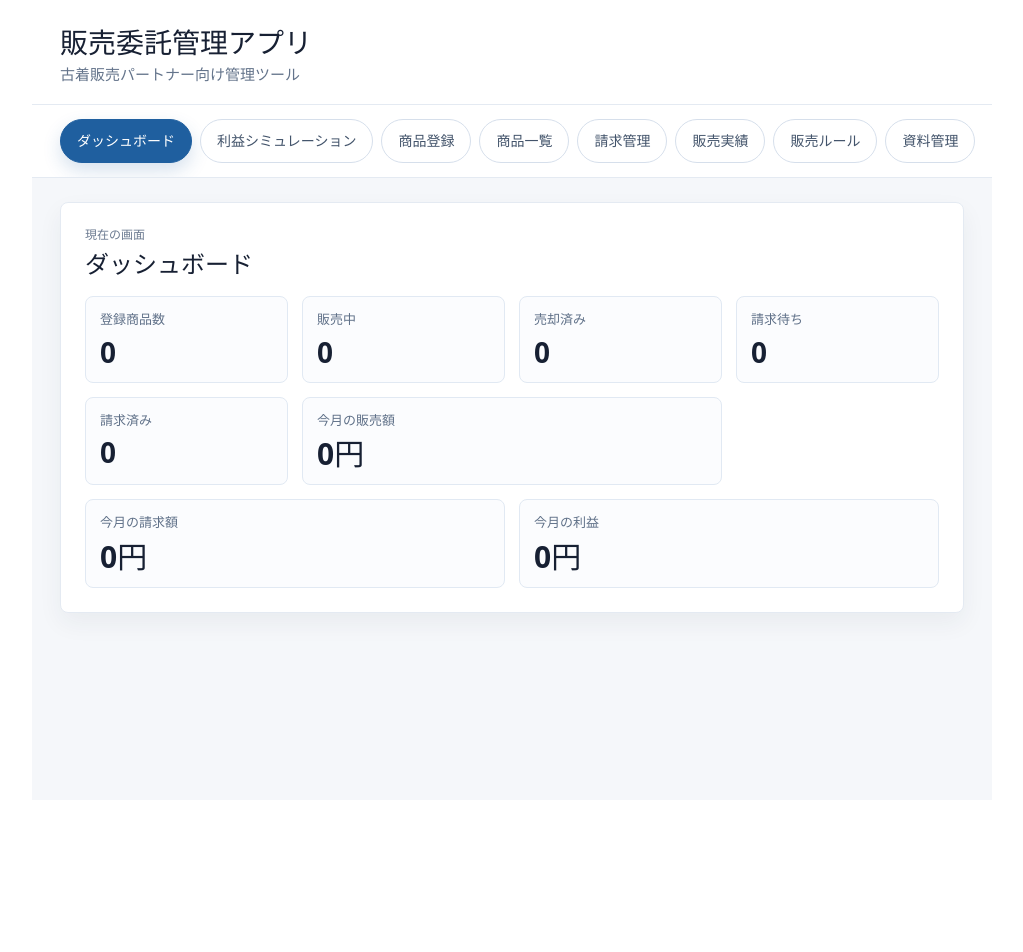
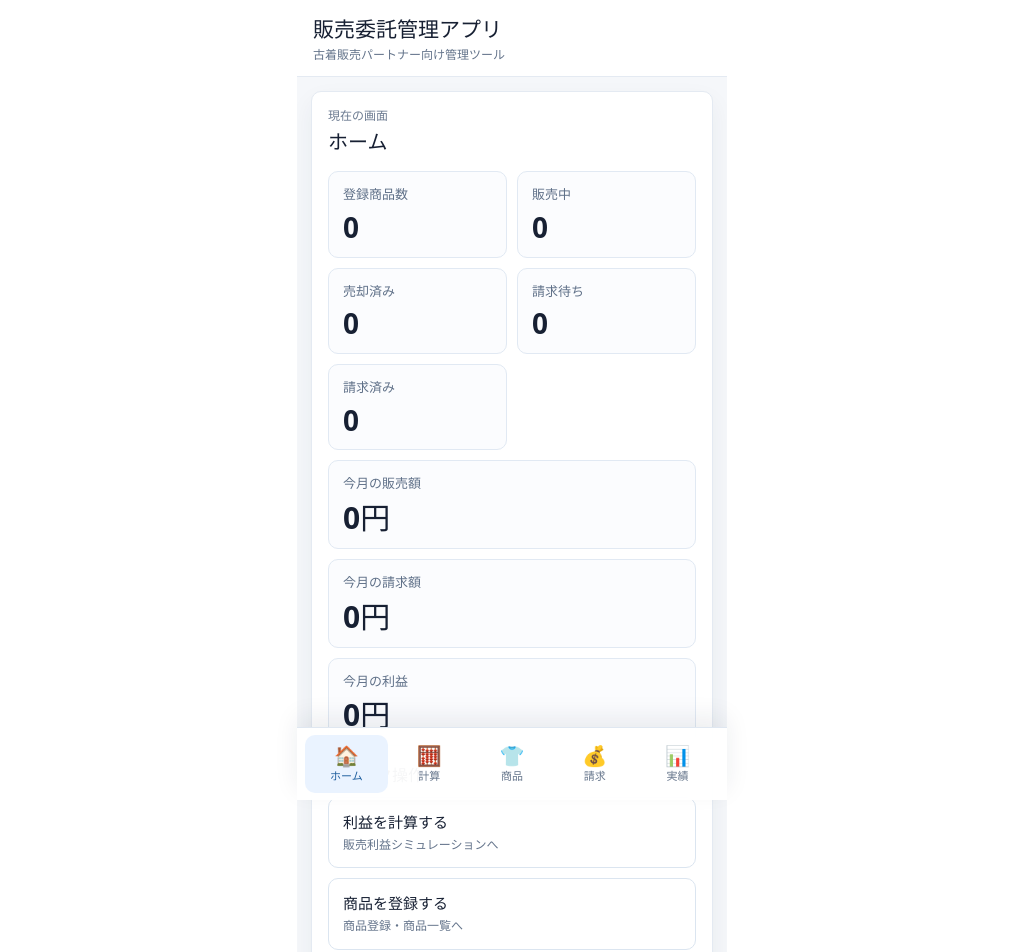
Before and after one commit to k-r-base425/partners----, a React (Vite) app: page / in a window 1280 px wide. Shown: the top 952 px of the page, without its empty margins (128-1151 px from the left). Before the commit the page ends 800 px from the top, so only its background shows below. Built offline with nearby package versions, Linux system fonts and the light colour scheme.

Commit message:
スマホ用下部ナビゲーションに変更

```diff
--- a/src/App.css
+++ b/src/App.css
@@ -3,99 +3,40 @@
   color: #172033;
   min-height: 100svh;
   overflow-x: hidden;
+  position: relative;
   width: 100%;
 }
 
 .app-header {
   background: #ffffff;
   border-bottom: 1px solid #e4eaf2;
-  padding: 18px 16px 14px;
+  padding: 16px 16px 12px;
 }
 
 .app-header h1 {
   color: #172033;
-  font-size: 22px;
-  font-weight: 700;
-  line-height: 1.3;
+  font-size: 21px;
+  font-weight: 800;
+  line-height: 1.25;
   margin: 0 0 4px;
   overflow-wrap: anywhere;
 }
 
 .app-header p {
   color: #64748b;
-  font-size: 13px;
+  font-size: 12px;
   line-height: 1.45;
   margin: 0;
 }
 
-.app-nav {
-  background: #ffffff;
-  border-bottom: 1px solid #e4eaf2;
-  display: flex;
-  gap: 8px;
-  overflow-x: auto;
-  overscroll-behavior-x: contain;
-  padding: 12px 16px;
-  scrollbar-gutter: stable;
-  -webkit-overflow-scrolling: touch;
-}
-
-.app-nav::-webkit-scrollbar {
-  height: 6px;
-}
-
-.app-nav::-webkit-scrollbar-thumb {
-  background: #c9d4e2;
-  border-radius: 999px;
-}
-
-.app-nav::-webkit-scrollbar-track {
-  background: transparent;
-}
-
-.nav-button {
-  appearance: none;
-  background: #ffffff;
-  border: 1px solid #d6dfeb;
-  border-radius: 999px;
-  color: #43546b;
-  cursor: pointer;
-  flex: 0 0 auto;
-  font: inherit;
-  font-size: 14px;
-  font-weight: 700;
-  line-height: 1.2;
-  min-height: 44px;
-  padding: 11px 16px;
-  touch-action: manipulation;
-  white-space: nowrap;
-}
-
-.nav-button:hover {
-  border-color: #8da5c2;
-  color: #1f4f86;
-}
-
-.nav-button:focus-visible {
-  outline: 3px solid rgba(31, 95, 159, 0.22);
-  outline-offset: 2px;
-}
-
-.nav-button.active {
-  background: #1f5f9f;
-  border-color: #1f5f9f;
-  box-shadow: 0 8px 18px rgba(31, 95, 159, 0.18);
-  color: #ffffff;
-}
-
 .app-main {
-  padding: 14px 14px 28px;
+  padding: 14px 14px calc(112px + env(safe-area-inset-bottom));
 }
 
 .content-panel {
   background: #ffffff;
   border: 1px solid #e4eaf2;
-  border-radius: 8px;
+  border-radius: 10px;
   box-shadow: 0 10px 24px rgba(29, 43, 64, 0.06);
   padding: 16px;
   width: 100%;
@@ -117,7 +58,7 @@
 .section-heading h2 {
   color: #172033;
   font-size: 20px;
-  font-weight: 700;
+  font-weight: 800;
   line-height: 1.35;
   margin: 0;
   overflow-wrap: anywhere;
@@ -132,7 +73,7 @@
 .dashboard-card {
   background: #fbfcfe;
   border: 1px solid #e1e9f3;
-  border-radius: 8px;
+  border-radius: 10px;
   min-width: 0;
   padding: 14px;
 }
@@ -162,67 +103,159 @@
   font-size: 30px;
 }
 
+.quick-section {
+  margin-top: 18px;
+}
+
+.quick-section h3 {
+  color: #172033;
+  font-size: 16px;
+  font-weight: 800;
+  line-height: 1.4;
+  margin: 0 0 10px;
+}
+
+.quick-action-grid,
+.feature-card-grid {
+  display: grid;
+  gap: 10px;
+  grid-template-columns: 1fr;
+}
+
+.quick-action-card {
+  appearance: none;
+  background: #ffffff;
+  border: 1px solid #dbe5f0;
+  border-radius: 10px;
+  color: #172033;
+  cursor: pointer;
+  display: flex;
+  flex-direction: column;
+  gap: 4px;
+  min-height: 64px;
+  padding: 14px;
+  text-align: left;
+  touch-action: manipulation;
+  width: 100%;
+}
+
+.quick-action-card span {
+  font-size: 15px;
+  font-weight: 800;
+  line-height: 1.35;
+}
+
+.quick-action-card small {
+  color: #64748b;
+  font-size: 12px;
+  font-weight: 700;
+  line-height: 1.45;
+}
+
+.quick-action-card:hover,
+.quick-action-card:focus-visible {
+  border-color: #1f5f9f;
+}
+
+.quick-action-card:focus-visible,
+.bottom-nav-button:focus-visible {
+  outline: 3px solid rgba(31, 95, 159, 0.22);
+  outline-offset: 2px;
+}
+
+.feature-card,
 .placeholder-panel {
-  align-items: center;
   background: #fbfcfe;
   border: 1px dashed #c3cfde;
-  border-radius: 8px;
+  border-radius: 10px;
   color: #4f5f75;
-  display: flex;
-  justify-content: center;
-  min-height: 220px;
   padding: 22px 16px;
   text-align: center;
 }
 
+.feature-card {
+  align-items: center;
+  display: flex;
+  min-height: 116px;
+  justify-content: center;
+}
+
+.placeholder-panel {
+  align-items: center;
+  display: flex;
+  justify-content: center;
+  min-height: 220px;
+}
+
+.feature-card p,
 .placeholder-panel p {
   font-size: 15px;
-  font-weight: 700;
+  font-weight: 800;
   line-height: 1.7;
   margin: 0;
   overflow-wrap: anywhere;
 }
 
+.bottom-nav {
+  background: rgba(255, 255, 255, 0.96);
+  border-top: 1px solid #dfe7f1;
+  bottom: 0;
+  box-shadow: 0 -10px 24px rgba(29, 43, 64, 0.08);
+  display: grid;
+  grid-template-columns: repeat(5, minmax(0, 1fr));
+  left: 0;
+  padding: 7px 8px calc(7px + env(safe-area-inset-bottom));
+  position: fixed;
+  right: 0;
+  width: 100%;
+  z-index: 20;
+}
+
+.bottom-nav-button {
+  align-items: center;
+  appearance: none;
+  background: transparent;
+  border: 0;
+  border-radius: 10px;
+  color: #65758b;
+  cursor: pointer;
+  display: flex;
+  flex-direction: column;
+  font: inherit;
+  gap: 3px;
+  justify-content: center;
+  min-height: 58px;
+  min-width: 0;
+  padding: 6px 4px;
+  touch-action: manipulation;
+}
+
+.bottom-nav-button.active {
+  background: #eaf3ff;
+  color: #1f5f9f;
+}
+
+.bottom-nav-icon {
+  font-size: 20px;
+  line-height: 1;
+}
+
+.bottom-nav-label {
+  font-size: 11px;
+  font-weight: 800;
+  line-height: 1.2;
+}
+
 @media (min-width: 720px) {
   .app-shell {
     margin: 0 auto;
-    max-width: 960px;
+    max-width: 430px;
   }
 
-  .app-header {
-    padding: 24px 28px 18px;
-  }
-
-  .app-header h1 {
-    font-size: 28px;
-  }
-
-  .app-header p {
-    font-size: 15px;
-  }
-
-  .app-nav {
-    padding: 14px 28px;
-  }
-
-  .app-main {
-    padding: 24px 28px 36px;
-  }
-
-  .content-panel {
-    padding: 24px;
-  }
-
-  .section-heading h2 {
-    font-size: 24px;
-  }
-
-  .dashboard-grid {
-    gap: 14px;
-    grid-template-columns: repeat(4, minmax(0, 1fr));
-  }
-
-  .dashboard-card-wide {
-    grid-column: span 2;
+  .bottom-nav {
+    left: 50%;
+    max-width: 430px;
+    right: auto;
+    transform: translateX(-50%);
   }
 }
--- a/src/App.tsx
+++ b/src/App.tsx
@@ -1,23 +1,44 @@
 import { useState } from 'react'
 import './App.css'
 
-type MenuItem = {
-  id: string
+type ScreenId = 'dashboard' | 'simulation' | 'products' | 'billing' | 'sales' | 'resources'
+
+type BottomNavItem = {
+  id: Exclude<ScreenId, 'resources'>
   label: string
+  icon: string
 }
 
-const menus: MenuItem[] = [
-  { id: 'dashboard', label: 'ダッシュボード' },
-  { id: 'simulation', label: '利益シミュレーション' },
-  { id: 'product-form', label: '商品登録' },
-  { id: 'product-list', label: '商品一覧' },
-  { id: 'billing', label: '請求管理' },
-  { id: 'sales', label: '販売実績' },
-  { id: 'rules', label: '販売ルール' },
-  { id: 'documents', label: '資料管理' },
+type DashboardCard = {
+  label: string
+  value: string
+  variant?: 'amount'
+}
+
+type ActionCard = {
+  label: string
+  description: string
+  target: ScreenId
+}
+
+const bottomNavItems: BottomNavItem[] = [
+  { id: 'dashboard', label: 'ホーム', icon: '🏠' },
+  { id: 'simulation', label: '計算', icon: '🧮' },
+  { id: 'products', label: '商品', icon: '👕' },
+  { id: 'billing', label: '請求', icon: '💰' },
+  { id: 'sales', label: '実績', icon: '📊' },
 ]
 
-const dashboardCards = [
+const screenLabels: Record<ScreenId, string> = {
+  dashboard: 'ホーム',
+  simulation: '利益シミュレーション',
+  products: '商品',
+  billing: '請求管理',
+  sales: '販売実績',
+  resources: 'ルール・資料',
+}
+
+const dashboardCards: DashboardCard[] = [
   { label: '登録商品数', value: '0' },
   { label: '販売中', value: '0' },
   { label: '売却済み', value: '0' },
@@ -28,19 +49,110 @@ const dashboardCards = [
   { label: '今月の利益', value: '0円', variant: 'amount' },
 ]
 
-const placeholderText: Record<string, string> = {
-  simulation: 'ここに販売利益シミュレーション機能を作成予定です',
-  'product-form': 'ここに商品登録機能を作成予定です',
-  'product-list': 'ここに商品一覧を表示予定です',
-  billing: 'ここに請求管理機能を作成予定です',
-  sales: 'ここに販売実績を表示予定です',
-  rules: 'ここに販売ルールを表示予定です',
-  documents: 'ここにPDF資料管理機能を作成予定です',
-}
+const quickActions: ActionCard[] = [
+  {
+    label: '利益を計算する',
+    description: '販売利益シミュレーションへ',
+    target: 'simulation',
+  },
+  {
+    label: '商品を登録する',
+    description: '商品登録・商品一覧へ',
+    target: 'products',
+  },
+  {
+    label: '請求を確認する',
+    description: '請求管理へ',
+    target: 'billing',
+  },
+  {
+    label: 'ルール・資料を見る',
+    description: '販売ルールとPDF資料の案内へ',
+    target: 'resources',
+  },
+]
 
 function App() {
-  const [activeMenu, setActiveMenu] = useState<MenuItem['id']>('dashboard')
-  const activeLabel = menus.find((menu) => menu.id === activeMenu)?.label
+  const [activeScreen, setActiveScreen] = useState<ScreenId>('dashboard')
+
+  const renderContent = () => {
+    if (activeScreen === 'dashboard') {
+      return (
+        <>
+          <div className="dashboard-grid">
+            {dashboardCards.map((card) => (
+              <article
+                className={
+                  card.variant === 'amount'
+                    ? 'dashboard-card dashboard-card-wide'
+                    : 'dashboard-card'
+                }
+                key={card.label}
+              >
+                <p>{card.label}</p>
+                <strong>{card.value}</strong>
+              </article>
+            ))}
+          </div>
+
+          <section className="quick-section" aria-labelledby="quick-actions-title">
+            <h3 id="quick-actions-title">クイック操作</h3>
+            <div className="quick-action-grid">
+              {quickActions.map((action) => (
+                <button
+                  className="quick-action-card"
+                  key={action.label}
+                  type="button"
+                  onClick={() => setActiveScreen(action.target)}
+                >
+                  <span>{action.label}</span>
+                  <small>{action.description}</small>
+                </button>
+              ))}
+            </div>
+          </section>
+        </>
+      )
+    }
+
+    if (activeScreen === 'products') {
+      return (
+        <div className="feature-card-grid">
+          <article className="feature-card">
+            <p>商品登録機能を作成予定です</p>
+          </article>
+          <article className="feature-card">
+            <p>商品一覧を表示予定です</p>
+          </article>
+        </div>
+      )
+    }
+
+    if (activeScreen === 'resources') {
+      return (
+        <div className="feature-card-grid">
+          <article className="feature-card">
+            <p>販売ルールを表示予定です</p>
+          </article>
+          <article className="feature-card">
+            <p>PDF資料管理機能を作成予定です</p>
+          </article>
+        </div>
+      )
+    }
+
+    const placeholderText: Record<Exclude<ScreenId, 'dashboard' | 'products' | 'resources'>, string> = {
+      simulation: 'ここに販売利益シミュレーション機能を作成予定です',
+      billing: 'ここに請求管理機能を作成予定です',
+      sales: 'ここに販売実績を表示予定です',
+    }
+
+    return (
+      <div className="placeholder-panel">
+        <p>{placeholderText[activeScreen]}</p>
+      </div>
+    )
+  }
 
   return (
     <div className="app-shell">
@@ -51,49 +163,33 @@ function App() {
         </div>
       </header>
 
-      <nav className="app-nav" aria-label="メインメニュー">
-        {menus.map((menu) => (
-          <button
-            key={menu.id}
-            type="button"
-            className={activeMenu === menu.id ? 'nav-button active' : 'nav-button'}
-            onClick={() => setActiveMenu(menu.id)}
-          >
-            {menu.label}
-          </button>
-        ))}
-      </nav>
-
       <main className="app-main">
         <section className="content-panel">
           <div className="section-heading">
             <span>現在の画面</span>
-            <h2>{activeLabel}</h2>
+            <h2>{screenLabels[activeScreen]}</h2>
           </div>
 
-          {activeMenu === 'dashboard' ? (
-            <div className="dashboard-grid">
-              {dashboardCards.map((card) => (
-                <article
-                  className={
-                    card.variant === 'amount'
-                      ? 'dashboard-card dashboard-card-wide'
-                      : 'dashboard-card'
-                  }
-                  key={card.label}
-                >
-                  <p>{card.label}</p>
-                  <strong>{card.value}</strong>
-                </article>
-              ))}
-            </div>
-          ) : (
-            <div className="placeholder-panel">
-              <p>{placeholderText[activeMenu]}</p>
-            </div>
-          )}
+          {renderContent()}
         </section>
       </main>
+
+      <nav className="bottom-nav" aria-label="下部メニュー">
+        {bottomNavItems.map((item) => (
+          <button
+            aria-current={activeScreen === item.id ? 'page' : undefined}
+            className={activeScreen === item.id ? 'bottom-nav-button active' : 'bottom-nav-button'}
+            key={item.id}
+            type="button"
+            onClick={() => setActiveScreen(item.id)}
+          >
+            <span className="bottom-nav-icon" aria-hidden="true">
+              {item.icon}
+            </span>
+            <span className="bottom-nav-label">{item.label}</span>
+          </button>
+        ))}
+      </nav>
     </div>
   )
 }
```
